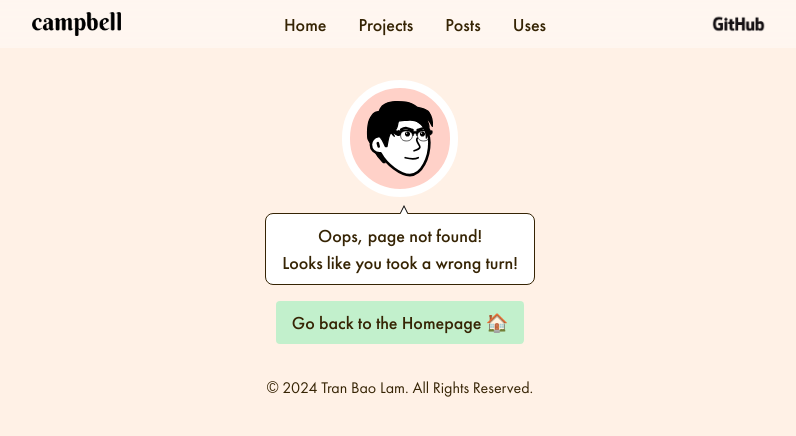
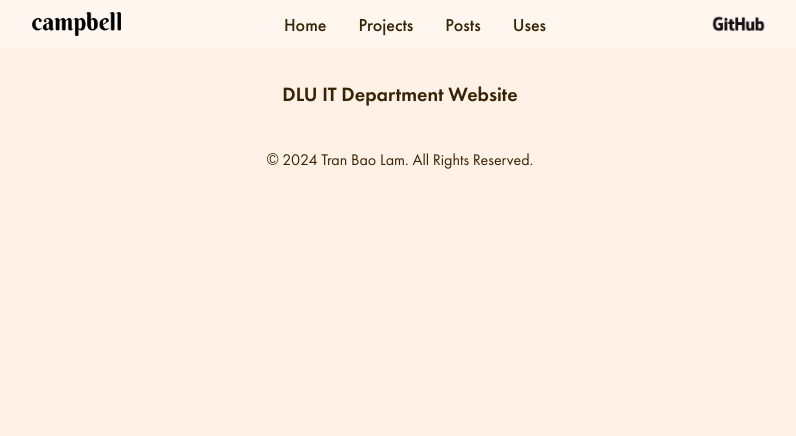
Before and after one commit to tranbaolam26902/campbells-corner, a Next.js app: page /projects/dlu-it-department-website in a window 1280 px wide. Before the commit this address had no page. Shown: the top 436 px of the page, without its empty margins (240-1036 px from the left). Built offline with nearby package versions, Linux system fonts and the light colour scheme.

Commit message:
handle project detail page

```diff
--- /dev/null
+++ b/src/app/projects/[slug]/page.tsx
@@ -0,0 +1,20 @@
+// packages
+import { notFound } from 'next/navigation';
+
+// components
+import { SectionHeader } from '@/components/shared';
+
+// libs
+import { getProjectBySlug } from '@/libs/data';
+
+export default function Page({ params }: { params: { slug: string } }) {
+    const project = getProjectBySlug(params.slug);
+
+    if (project === null) notFound();
+
+    return (
+        <>
+            <SectionHeader header={project.name} />
+        </>
+    );
+}
--- a/src/app/projects/page.tsx
+++ b/src/app/projects/page.tsx
@@ -5,10 +5,8 @@ import type { Metadata } from 'next';
 import { ProjectItem } from '@/components/projects';
 import { Avatar, MessageDialog, SectionHeader } from '@/components/shared';
 
-// hooks
-import useFetchProjects from '@/hooks/useFetchProjects';
-
 // libs
+import { getProjects } from '@/libs/data';
 import { Project } from '@/libs/definitions';
 
 export const metadata: Metadata = {
@@ -16,7 +14,7 @@ export const metadata: Metadata = {
 };
 
 export default function Page() {
-    const { clientProjects, sideProjects } = useFetchProjects();
+    const { clientProjects, sideProjects } = getProjects();
 
     return (
         <>
--- a/src/hooks/useFetchProjects.tsx
+++ b/src/libs/data.ts
@@ -1,7 +1,7 @@
 // libs
-import { Project } from '@/libs/definitions';
+import { Project } from './definitions';
 
-export default function useFetchProjects() {
+export const getProjects = () => {
     const clientProjects: Array<Project> = [
         {
             name: 'Regional Education System',
@@ -32,4 +32,14 @@ export default function useFetchProjects() {
     ];
 
     return { clientProjects, sideProjects };
-}
+};
+
+export const getProjectBySlug = (slug: string) => {
+    const { clientProjects, sideProjects } = getProjects();
+
+    return (
+        [...clientProjects, ...sideProjects].find(
+            (project) => project.slug === slug
+        ) || null
+    );
+};
```
